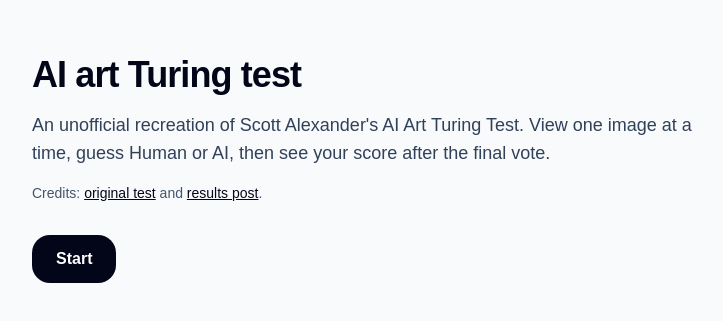
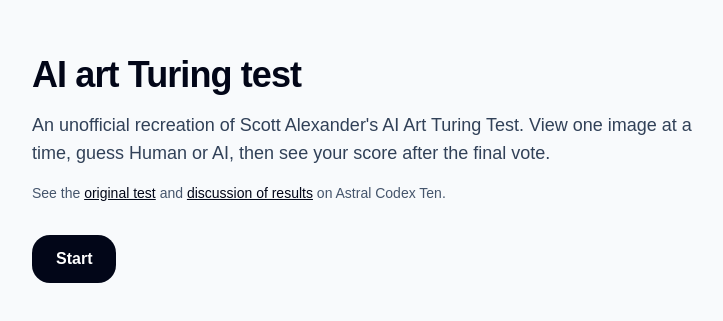
Before and after one commit to HerbCaudill/art-test, a React (Vite) app: page / in a window 1280 px wide. Shown: the part 143-464 px from the top of the page, without its empty margins (272-995 px from the left). Built offline with nearby package versions, Linux system fonts and the light colour scheme.

Commit message:
CreditsLinks: update source credit wording

```diff
--- a/src/components/CreditsLinks.tsx
+++ b/src/components/CreditsLinks.tsx
@@ -2,7 +2,7 @@
 export function CreditsLinks() {
   return (
     <p className="text-sm text-slate-600">
-      Credits:{" "}
+      See the{" "}
       <a
         className="font-medium text-slate-950 underline"
         href="https://www.astralcodexten.com/p/ai-art-turing-test"
@@ -14,9 +14,9 @@ export function CreditsLinks() {
         className="font-medium text-slate-950 underline"
         href="https://www.astralcodexten.com/p/how-did-you-do-on-the-ai-art-turing"
       >
-        results post
-      </a>
-      .
+        discussion of results
+      </a>{" "}
+      on Astral Codex Ten.
     </p>
   )
 }
```
Also changed, not shown: 1 other file (tests, documents, lock files or other folders).
